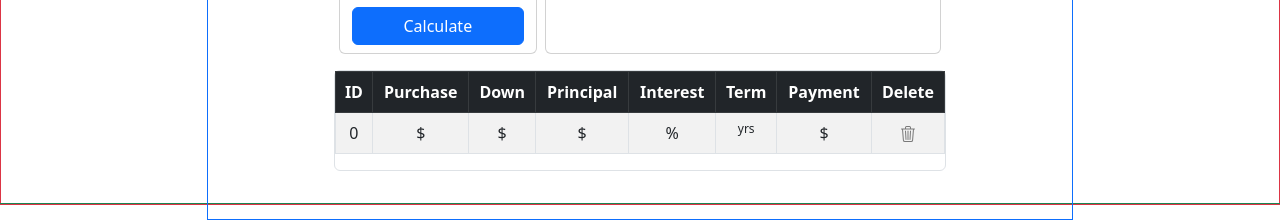
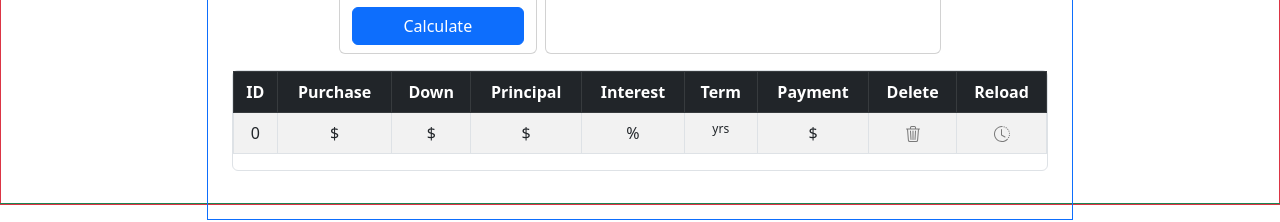
Before and after one commit to BahamaDev/mortgage-calc-app, a React (Create React App) app: page / in a window 1280 px wide. Both pictures are taken after typing "5", "Sample", "Sample", "Sample" into the empty fields and a click on the button "Save Quote". Shown: the part 495-717 px from the top of the page. Built offline with nearby package versions, Linux system fonts and the light colour scheme.

Commit message:
Data check added along with reload button and function.

```diff
--- a/src/App.js
+++ b/src/App.js
@@ -10,6 +10,7 @@
   const [interestRate, setInterestRate] = useState();
   const [data, setData] = useState({});
   const [saved, setSaved] = useState([]);
+  const [disabled, setDisabled] = useState(false);
 
   const handlePurchaseChange = (e) => {
     e.preventDefault();
@@ -45,25 +46,55 @@
       period: paymentPeriod,
       monthly: finalMonthly.toFixed(2),
     };
-    setData(answer);
+    if (purchasePrice == 0) {
+      alert("Set Purchase Price");
+    } else if (interestRate == 0) {
+      alert("Set Interest Rate");
+    } else if (downPayment == 0) {
+      alert("Set Down Payment");
+    } else if (paymentPeriod == null || paymentPeriod == undefined) {
+      alert("Set payment period");
+    } else setData(answer);
   };
 
   const handleClearAll = () => {
-    setPurchasePrice(0);
-    setDownPayment(0);
-    setPaymentPeriod(0);
-    setInterestRate(0);
+    setPurchasePrice("");
+    setDownPayment("");
+    setPaymentPeriod("");
+    setInterestRate("");
   };
 
   const saveQuote = () => {
-    setSaved([...saved, data]);
+    //
+    // if (data === saved[0]) {
+    //   alert("This quote has already been saved.");
+    // } else setSaved([...saved, data]);
+
+    if (!saved.includes(data)) {
+      setSaved([...saved, data]);
+    } else {
+      alert("This quote has already been saved");
+    }
+
+
   };
+
   console.log("saved", saved);
 
   const deleteEntry = (e) => {
     console.log(e.target.getAttribute("value"));
     saved.splice([e.target.getAttribute("value")], 1);
     console.log(saved);
+  };
+
+  const reloadEntry = (e) => {
+    const entry = saved[e.target.getAttribute("value")];
+    console.log(entry);
+
+    setPurchasePrice(entry.purchasePrice);
+    setPaymentPeriod(entry.paymentPeriod);
+    setDownPayment(entry.downPayment);
+    setInterestRate(entry.interestRate);
   };
 
   return (
@@ -168,7 +199,11 @@
                         ${data.monthly || "0.00"}{" "}
                       </p>
                     </div>
-                    <button className="btn btn-secondary" onClick={saveQuote}>
+                    <button
+                      className="btn btn-secondary"
+                      disabled={disabled}
+                      onClick={saveQuote}
+                    >
                       {" "}
                       Save Quote
                     </button>
@@ -179,7 +214,11 @@
               {/* Saved Data */}
               <section className="row mt-3">
                 <div className="col">
-                  <SavedData saved={saved} deleteEntry={deleteEntry} />
+                  <SavedData
+                    saved={saved}
+                    deleteEntry={deleteEntry}
+                    reloadEntry={reloadEntry}
+                  />
                 </div>
               </section>
             </div>{" "}
--- a/src/components/SavedData.jsx
+++ b/src/components/SavedData.jsx
@@ -1,11 +1,11 @@
 import React from "react";
 
-const SavedData = ({ saved, deleteEntry }) => {
+const SavedData = ({ saved, deleteEntry, reloadEntry }) => {
   console.log(saved);
 
   return (
     <>
-      <div className="card col-md-9 align-items-center border mx-auto ">
+      <div className="card col-md-12 align-items-center border mx-auto ">
         <table className="table table-responsive-md table-striped table-hover table-bordered border mx-auto">
           <thead className="table-dark">
             <tr>
@@ -35,6 +35,9 @@
               <th className="text-center" scope="col">
                 Delete
               </th>
+              <th className="text-center" scope="col">
+               Reload
+              </th>
             </tr>
           </thead>
           <tbody text-center>
@@ -51,11 +54,13 @@
                   </td>
 
                   <td className="text-center">${item.monthly}</td>
+
                   <td className="text-center">
                     <a
                       href="#"
                       onClick={(e, id) => deleteEntry(e, this)}
                       value={index}
+                      className="icon"
                     >
                       <svg
                         value={index}
@@ -70,6 +75,29 @@
                       </svg>{" "}
                     </a>
                   </td>
+
+                  <td className="text-center">
+                    <a
+                      href="#"
+                      onClick={(e, id) => reloadEntry(e, this)}
+                      value={index}
+                      className="icon"
+                    >
+                      <svg
+                        value={index}
+                        xmlns="http://www.w3.org/2000/svg"
+                        width="16"
+                        height="16"
+                        fill="currentColor"
+                        class="bi bi-clock-history text-black-50"
+                        viewBox="0 0 16 16"
+                      >
+                        <path d="M8.515 1.019A7 7 0 0 0 8 1V0a8 8 0 0 1 .589.022l-.074.997zm2.004.45a7.003 7.003 0 0 0-.985-.299l.219-.976c.383.086.76.2 1.126.342l-.36.933zm1.37.71a7.01 7.01 0 0 0-.439-.27l.493-.87a8.025 8.025 0 0 1 .979.654l-.615.789a6.996 6.996 0 0 0-.418-.302zm1.834 1.79a6.99 6.99 0 0 0-.653-.796l.724-.69c.27.285.52.59.747.91l-.818.576zm.744 1.352a7.08 7.08 0 0 0-.214-.468l.893-.45a7.976 7.976 0 0 1 .45 1.088l-.95.313a7.023 7.023 0 0 0-.179-.483zm.53 2.507a6.991 6.991 0 0 0-.1-1.025l.985-.17c.067.386.106.778.116 1.17l-1 .025zm-.131 1.538c.033-.17.06-.339.081-.51l.993.123a7.957 7.957 0 0 1-.23 1.155l-.964-.267c.046-.165.086-.332.12-.501zm-.952 2.379c.184-.29.346-.594.486-.908l.914.405c-.16.36-.345.706-.555 1.038l-.845-.535zm-.964 1.205c.122-.122.239-.248.35-.378l.758.653a8.073 8.073 0 0 1-.401.432l-.707-.707z" />
+                        <path d="M8 1a7 7 0 1 0 4.95 11.95l.707.707A8.001 8.001 0 1 1 8 0v1z" />
+                        <path d="M7.5 3a.5.5 0 0 1 .5.5v5.21l3.248 1.856a.5.5 0 0 1-.496.868l-3.5-2A.5.5 0 0 1 7 9V3.5a.5.5 0 0 1 .5-.5z" />
+                      </svg>
+                    </a>
+                  </td>
                 </tr>
               );
             })}
--- a/src/index.css
+++ b/src/index.css
@@ -5,7 +5,7 @@
 }
 
 .icon:hover {
-    color: black;
+    font-size: 12pt;
 }
 
 .bi bi-trash3:hover {
```
Also changed, not shown: src/icons/clock-history.svg (added).
